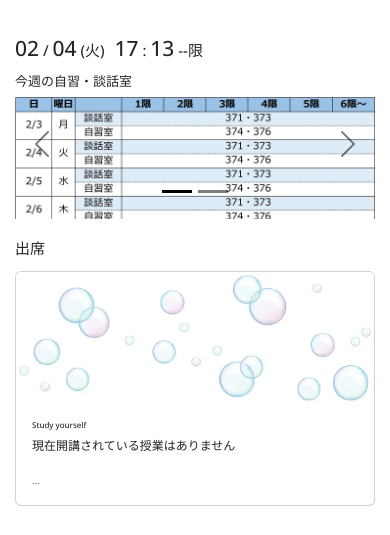
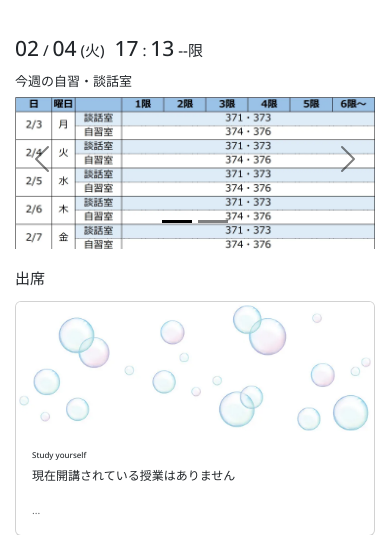
Before and after one commit to Phi110/f-management-system, a PHP site: page / in a window 390 px wide. Shown: the part 276-811 px from the top of the page. Run offline with PHP 8.4, Linux system fonts and the light colour scheme; some libraries are stand-ins or nearby versions.

Commit message:
Add files via upload

```diff
--- a/fms.css
+++ b/fms.css
@@ -366,7 +366,7 @@ table {
     }
     .carousel {
         width: 100%;
-        height: 150px;
+        height: 180px;
         overflow: hidden;
     }
     .text {
```
